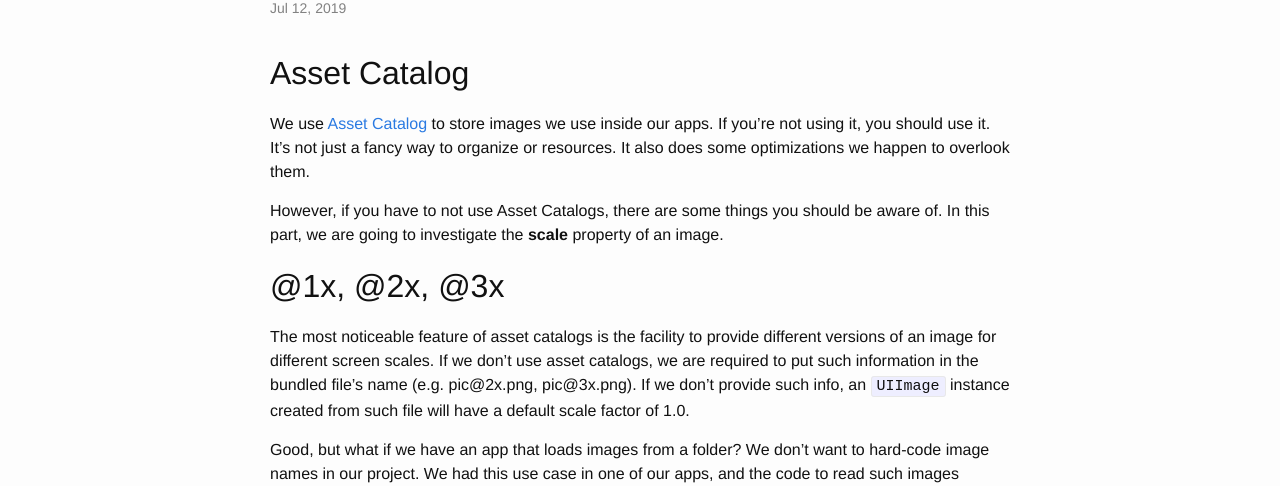
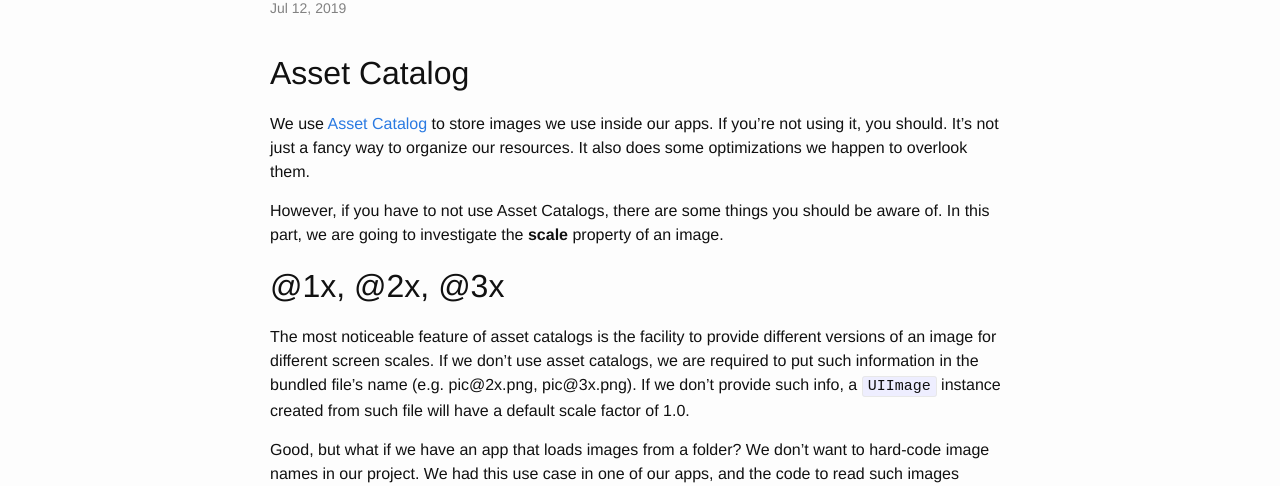
Before and after one commit to ahmedk92/ahmedk92.github.io, a Jekyll site: the page built from _posts/2019-07-12-Loading Images out of the Asset Catalog: Part1.md, in a window 1280 px wide and 1400 px high. Shown: the part 193-679 px from the top of the window. Built offline with Jekyll 4.4.1, drawn with Linux system fonts in a browser that asks for light colours; some of the changed text lies outside the part shown.

Commit message:
demo link

```diff
--- a/_posts/2019-07-12-Loading Images out of the Asset Catalog: Part1.md
+++ b/_posts/2019-07-12-Loading Images out of the Asset Catalog: Part1.md
@@ -5,13 +5,13 @@ date:   2019-07-12 14:16:00 +0200
 ---
 
 ## Asset Catalog
-We use [Asset Catalog](https://developer.apple.com/library/archive/documentation/Xcode/Reference/xcode_ref-Asset_Catalog_Format/index.html) to store images we use inside our apps. If you're not using it, you should use it. It's not just a fancy way to organize or resources. It also does some optimizations we happen to overlook them.
+We use [Asset Catalog](https://developer.apple.com/library/archive/documentation/Xcode/Reference/xcode_ref-Asset_Catalog_Format/index.html) to store images we use inside our apps. If you're not using it, you should. It's not just a fancy way to organize our resources. It also does some optimizations we happen to overlook them.
 
 However, if you have to not use Asset Catalogs, there are some things you should be aware of. In this part, we are going to investigate the **scale** property of an image.
 
 ## @1x, @2x, @3x
 
-The most noticeable feature of asset catalogs is the facility to provide different versions of an image for different screen scales. If we don't use asset catalogs, we are required to put such information in the bundled file's name (e.g. pic@2x.png, pic@3x.png). If we don't provide such info, an `UIImage` instance created from such file will have a default scale factor of 1.0.
+The most noticeable feature of asset catalogs is the facility to provide different versions of an image for different screen scales. If we don't use asset catalogs, we are required to put such information in the bundled file's name (e.g. pic@2x.png, pic@3x.png). If we don't provide such info, a `UIImage` instance created from such file will have a default scale factor of 1.0.
 
 Good, but what if we have an app that loads images from a folder? We don't want to hard-code image names in our project. We had this use case in one of our apps, and the code to read such images involved enumerating file paths under the given folder URL and creating `UIImage` instances like this:
 
```
Also changed, not shown: other parts of _posts/2019-07-12-Loading Images out of the Asset Catalog: Part1.md (+2 -0 lines).
